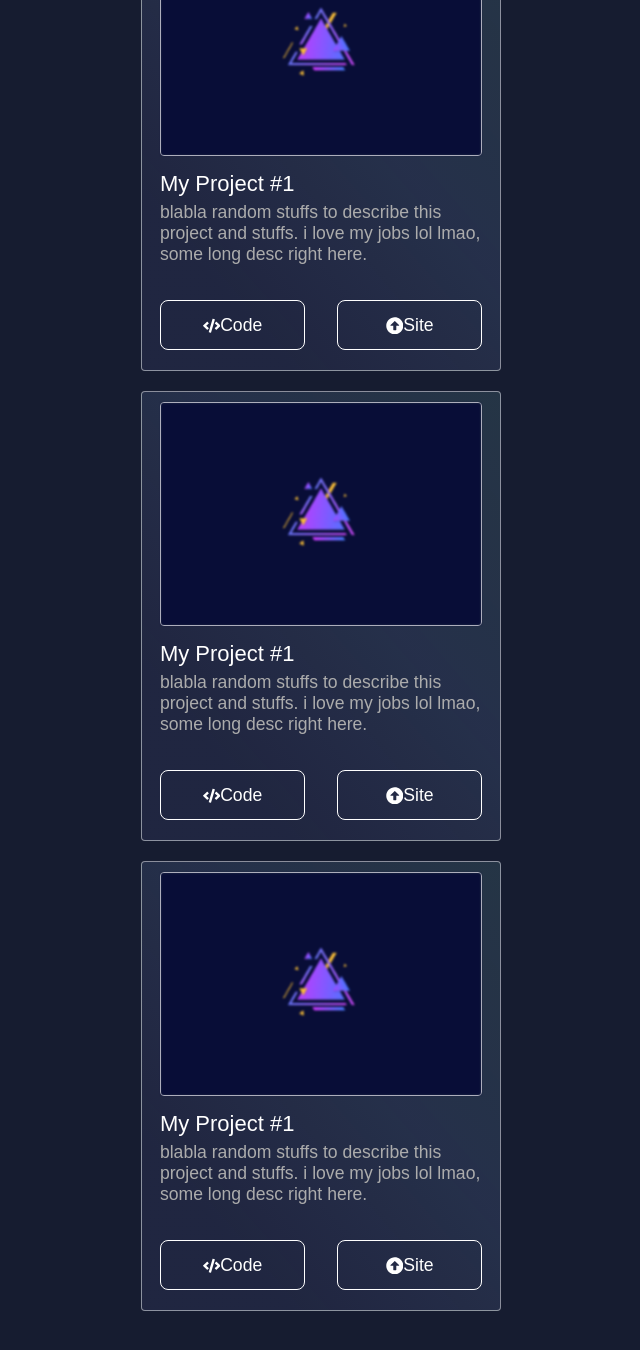
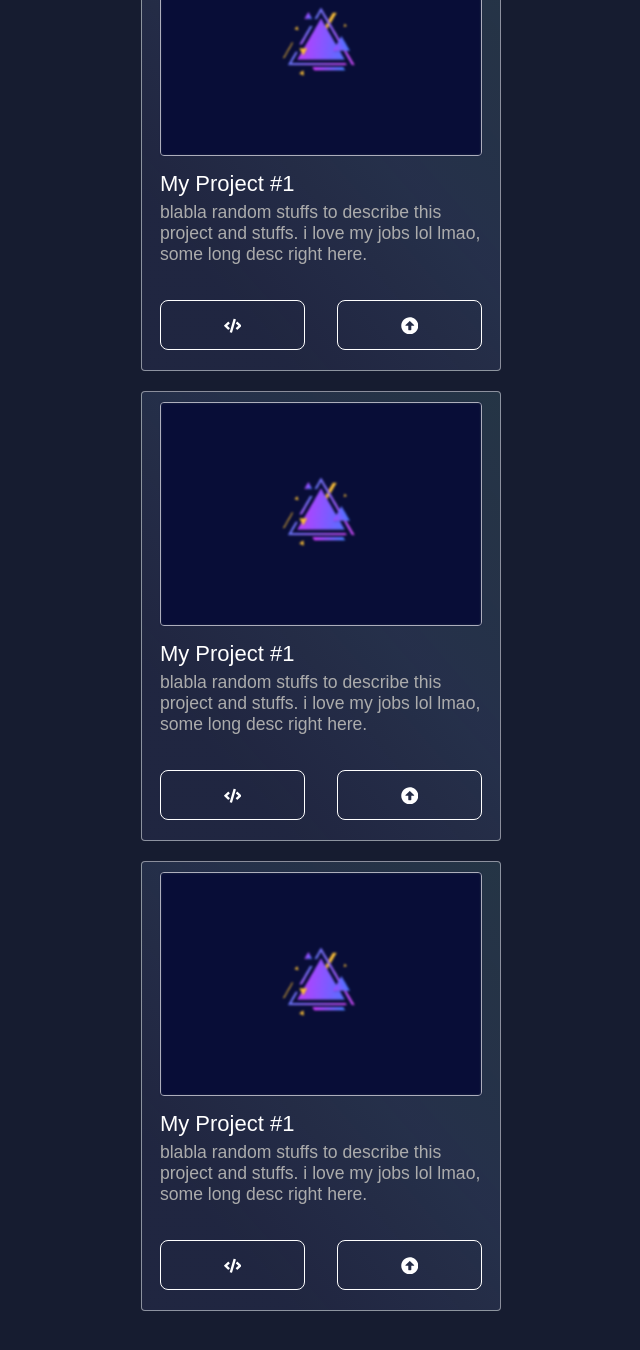
Before and after one commit to thanvinhbaohoang/react-harold-portfolio, a React (Create React App) app: page / in a window 1280 px wide. Shown: the part 3353-4703 px from the top of the page, without its empty margins (319-959 px from the left). Built offline with nearby package versions, Linux system fonts and the light colour scheme.

Commit message:
buttons styled

```diff
--- a/src/App.css
+++ b/src/App.css
@@ -880,7 +880,7 @@ cursor: pointer;
   box-shadow: 10px 10px orange;
   transform: translateY(-5px);
   transition: 0.2s ease-in-out;
-  ;
+  cursor: pointer;
 }
 .small-project-img-container {
   border-radius: 4px;
@@ -936,11 +936,19 @@ cursor: pointer;
   width: 45%;
   height: 50px;
   display: flex;
-  justify-content: center;
+  justify-content: space-around;
   align-items: center;
+  padding: 0 50px;
   border-radius: 8px;
 }
-.site-button{
+
+.small-project-buttons div:hover{
+  color: #91eeff;
+  border-color: #91eeff;
+  transition: 0.2s;
+  cursor: pointer;
+}
+.site-buttvon{
 }
 /* =============== EXPERIENC SECTION ============*/
 .work-history {
--- a/src/App.js
+++ b/src/App.js
@@ -179,7 +179,9 @@ function App() {
         {/* ============= PROJECTS SECTION ========== */}
         <section class = "projects-section" id="works">
             <div class='section-title'> Take a look at my projects</div>
+
             <div class='featured-projects'>
+
 
                 <div class='featured-project-container'>
                     <div class='featured-project-img-container'>
@@ -244,11 +246,10 @@ function App() {
                         </div>
                     </div>
                     <div class='small-project-buttons'>
-                        <div><FaCode/> Code </div>
-                        <div><FaArrowAltCircleUp/>Site</div>
+                        <div><FaCode/> </div>
+                        <div><FaArrowAltCircleUp/></div>
                     </div>
                 </div>
-
                 <div class = 'small-project-container'>
                     <div class='small-project-img-container'>
                         <img class= 'small-project-img' src={pic} width='100%'/>
@@ -260,11 +261,10 @@ function App() {
                         </div>
                     </div>
                     <div class='small-project-buttons'>
-                        <div><FaCode/> Code </div>
-                        <div><FaArrowAltCircleUp/>Site</div>
+                        <div><FaCode/> </div>
+                        <div><FaArrowAltCircleUp/></div>
                     </div>
                 </div>
-
                 <div class = 'small-project-container'>
                     <div class='small-project-img-container'>
                         <img class= 'small-project-img' src={pic} width='100%'/>
@@ -276,11 +276,10 @@ function App() {
                         </div>
                     </div>
                     <div class='small-project-buttons'>
-                        <div><FaCode/> Code </div>
-                        <div><FaArrowAltCircleUp/>Site</div>
+                        <div><FaCode/> </div>
+                        <div><FaArrowAltCircleUp/></div>
                     </div>
                 </div>
-
 
             </div>
         </section>
```
